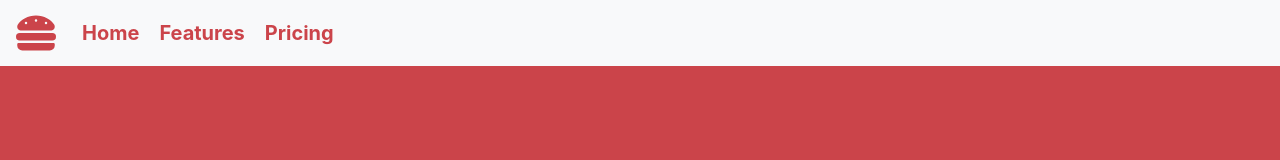
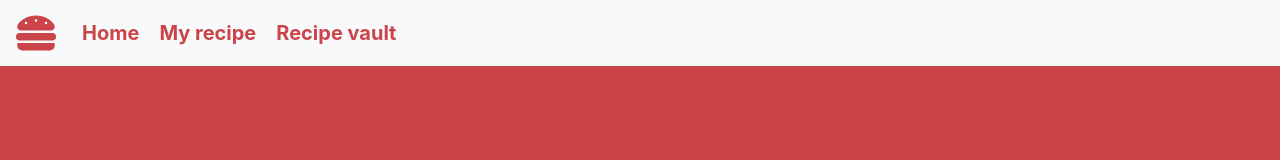
Before and after one commit to LuisAscencio/recipes, a React (Create React App) app: page / in a window 1280 px wide. Shown: the top 160 px of the page. Built offline with nearby package versions, Linux system fonts and the light colour scheme.

Commit message:
navbar links done

```diff
--- a/src/components/NavBar.js
+++ b/src/components/NavBar.js
@@ -1,12 +1,16 @@
 import React from "react";
+import { Link } from "react-router-dom";
+
 import { FaHamburger } from "react-icons/fa";
 const NavBar = () => {
   return (
     <div>
       <nav class="navbar navbar-expand-lg navbar-light bg-light">
+        <Link to="/home">
           <a class="navbar-brand" href="#">
             <FaHamburger size="40px" color="#cb444a" />
           </a>
+        </Link>
         <button
           className="navbar-toggler"
           type="button"
@@ -20,21 +24,27 @@
         </button>
         <div className="collapse navbar-collapse" id="navbarNav">
           <ul className="navbar-nav">
+            <Link to="/home">
               <li className="nav-item active">
                 <a className="navElements" href="#">
                   Home <span className="sr-only">(current)</span>
                 </a>
               </li>
+            </Link>
+            <Link to="/myrecipes">
               <li className="nav-item">
                 <a className="navElements" href="#">
-                Features
+                  My recipe
                 </a>
               </li>
+            </Link>
+            <Link to="recipevault">
               <li className="nav-item">
                 <a className="navElements" href="#">
-                Pricing
+                  Recipe vault
                 </a>
               </li>
+            </Link>
           </ul>
         </div>
       </nav>
```
Lines whose indentation alone changed are shown as unchanged.
